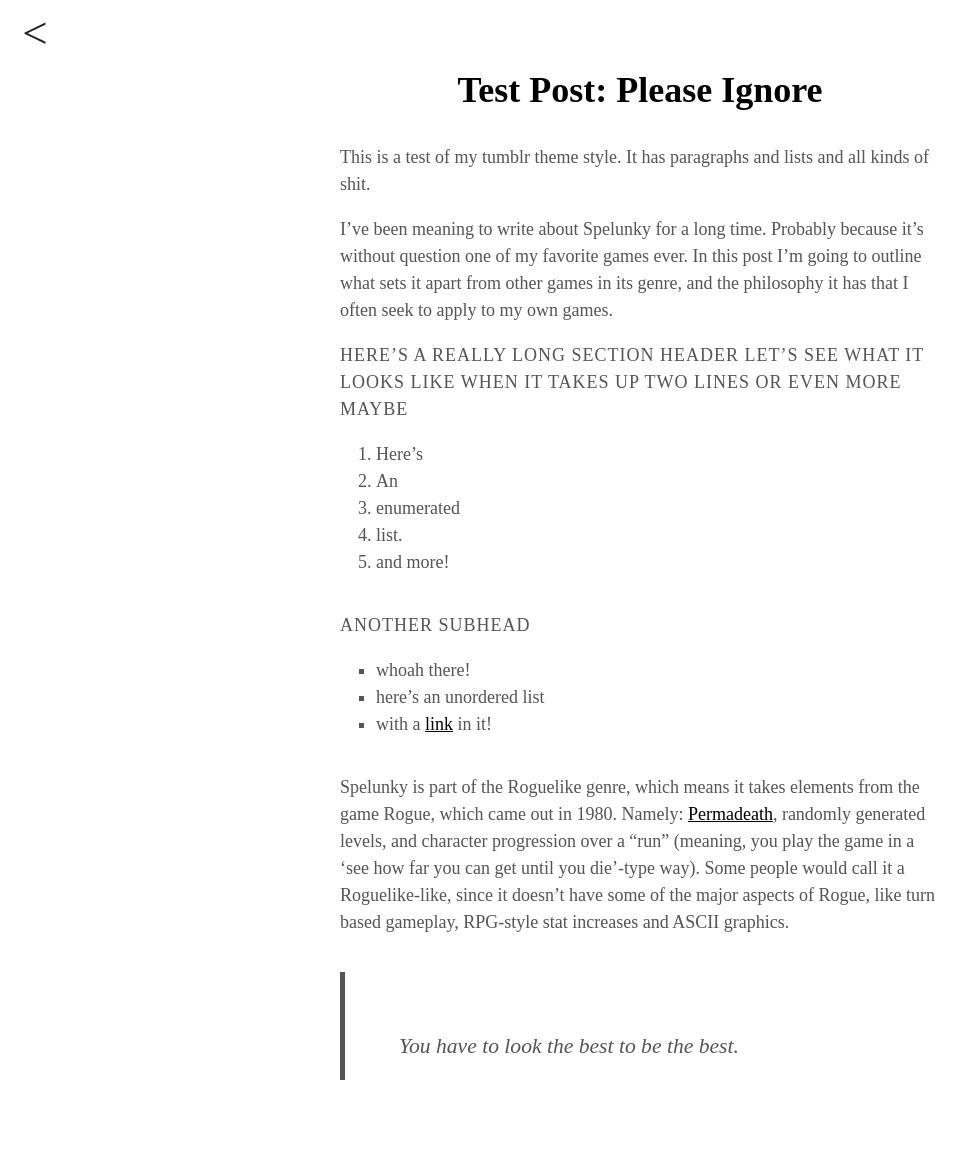
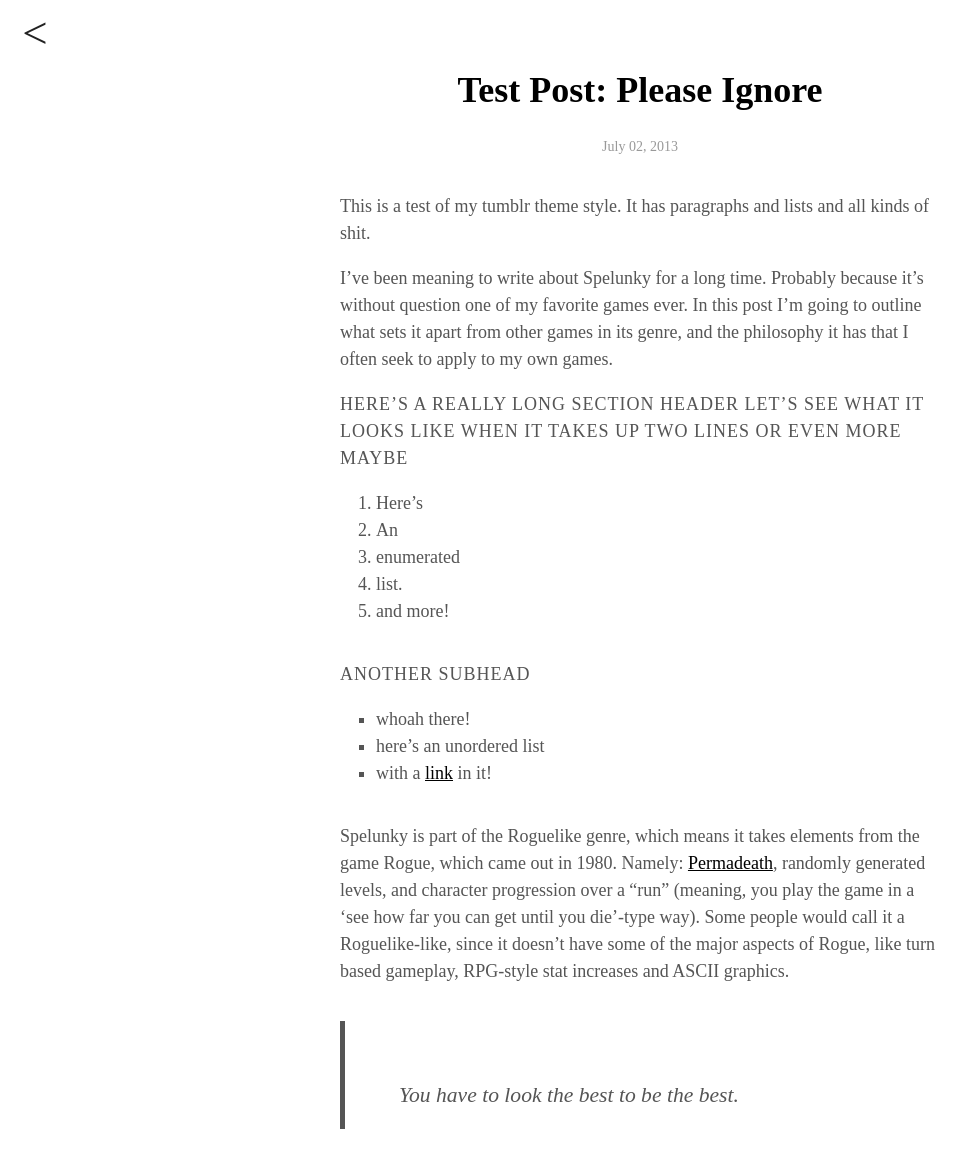
Before and after one commit to rvinluan/rvinluan.github.io, a Jekyll site: the page built from _posts/2013-07-02-test-styles.md, in a window 1280 px wide. Shown: the whole page, without its empty margins (0-974 px from the left). Built offline with Jekyll 4.4.1, drawn with Linux system fonts in a browser that asks for light colours; nearby versions of some CDN libraries; before the commit the page ends 1116 px from its top, so only the background shows below that.

Commit message:
added a date to the single post view

```diff
--- a/_layouts/post.html
+++ b/_layouts/post.html
@@ -42,6 +42,7 @@
 				    <h2>{{ page.subtitle }}</h2>
 			    {% endunless %}
 		    {% endunless %}
+		    <span class="date">{{page.date | date: "%B %d, %Y" }}</span>
 	    	{{ content }}
 	    </div>
 </body>
--- a/css/single.css
+++ b/css/single.css
@@ -44,6 +44,14 @@ img {
 	width: 750px;
 	margin: 25px auto 0 auto;
 	display: block;
+}
+
+.date {
+	display: block;
+	text-align: center;
+	color: #999;
+	font-size: 14px;
+	margin: 2em 0 .5em 0;
 }
 
 #main {
```
